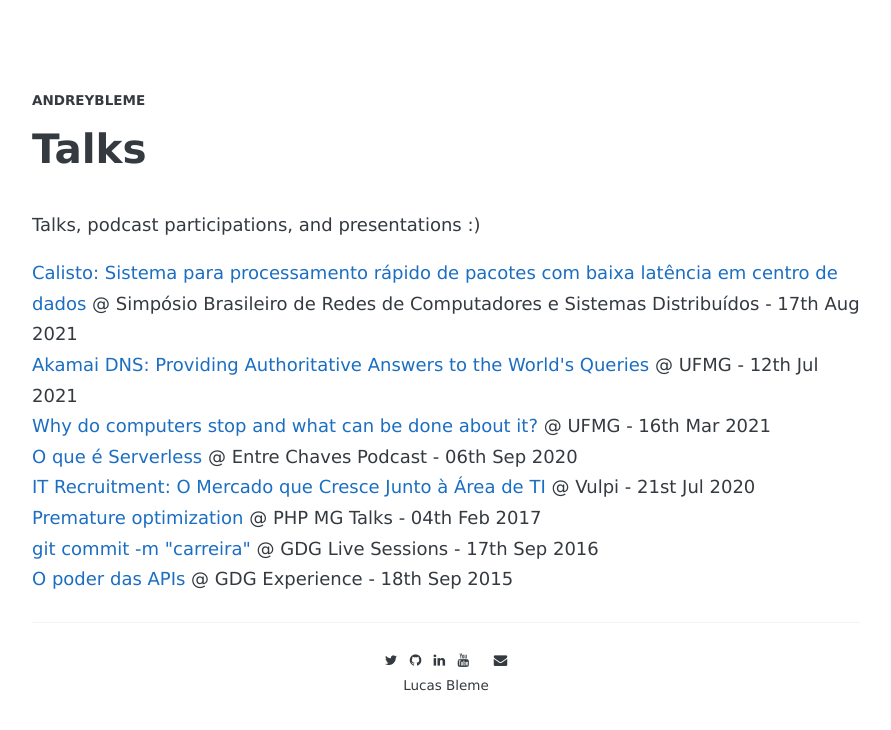
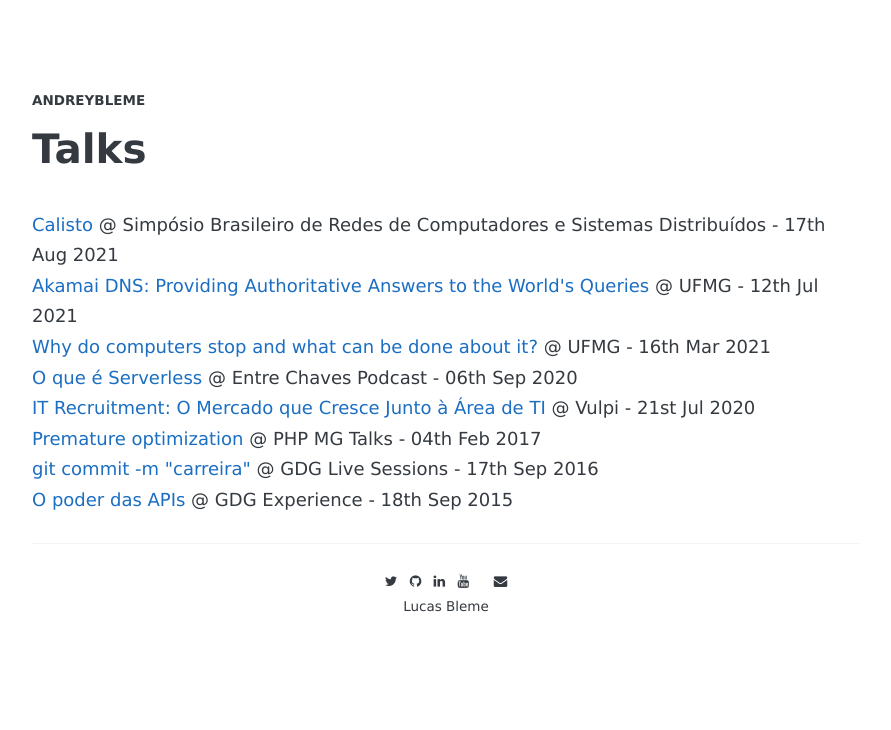
Before and after one commit to andreybleme/andreybleme.github.io, a Jekyll site: the page built from talks/index.html, in a window 1280 px wide. Shown: the top 730 px of the page, without its empty margins (194-1085 px from the left). Built offline with Jekyll 4.4.1, drawn with Linux system fonts in a browser that asks for light colours; nearby versions of some CDN libraries; some web fonts are replaced.

Commit message:
Update talks.html

```diff
--- a/talks/index.html
+++ b/talks/index.html
@@ -4,12 +4,9 @@ title: Talks
 ---
 <div class="page">
   <p>
-    Talks, podcast participations, and presentations :)
-  </p>
-  <p>
-    <a href="https://speakerdeck.com/andreybleme/calisto-sistema-para-processamento-rapido-de-pacotes-com-baixa-latencia-em-centro-de-dados?slide=15" target="_blank">Calisto: Sistema para processamento rápido de pacotes com baixa latência em centro de dados</a> @ Simpósio Brasileiro de Redes de Computadores e Sistemas Distribuídos - 17th Aug 2021<br/>
+    <a href="https://speakerdeck.com/andreybleme/calisto-sistema-para-processamento-rapido-de-pacotes-com-baixa-latencia-em-centro-de-dados?slide=15" target="_blank">Calisto</a> @ Simpósio Brasileiro de Redes de Computadores e Sistemas Distribuídos - 17th Aug 2021<br/>
     <a href="https://www.youtube.com/watch?v=sfv0QwcWlTU" target="_blank">Akamai DNS: Providing Authoritative Answers to the World's Queries</a> @ UFMG - 12th Jul 2021<br/>
-    <a href="https://www.youtube.com/watch?v=sfv0QwcWlTU" target="_blank">Why do computers stop and what can be done about it?</a> @ UFMG - 16th Mar 2021<br/>
+    <a href="https://www.youtube.com/watch?v=1e5gTxnr-m8" target="_blank">Why do computers stop and what can be done about it?</a> @ UFMG - 16th Mar 2021<br/>
     <a href="https://open.spotify.com/episode/0Q56HNvdk2RWLp7qlf1VrR" target="_blank">O que é Serverless</a> @ Entre Chaves Podcast - 06th Sep 2020<br/>
     <a href="https://www.youtube.com/watch?v=8RbaDibCfb0" target="_blank">IT Recruitment: O Mercado que Cresce Junto à Área de TI</a> @ Vulpi - 21st Jul 2020<br/>
     <a href="">Premature optimization</a> @ PHP MG Talks - 04th Feb 2017<br/>
```
